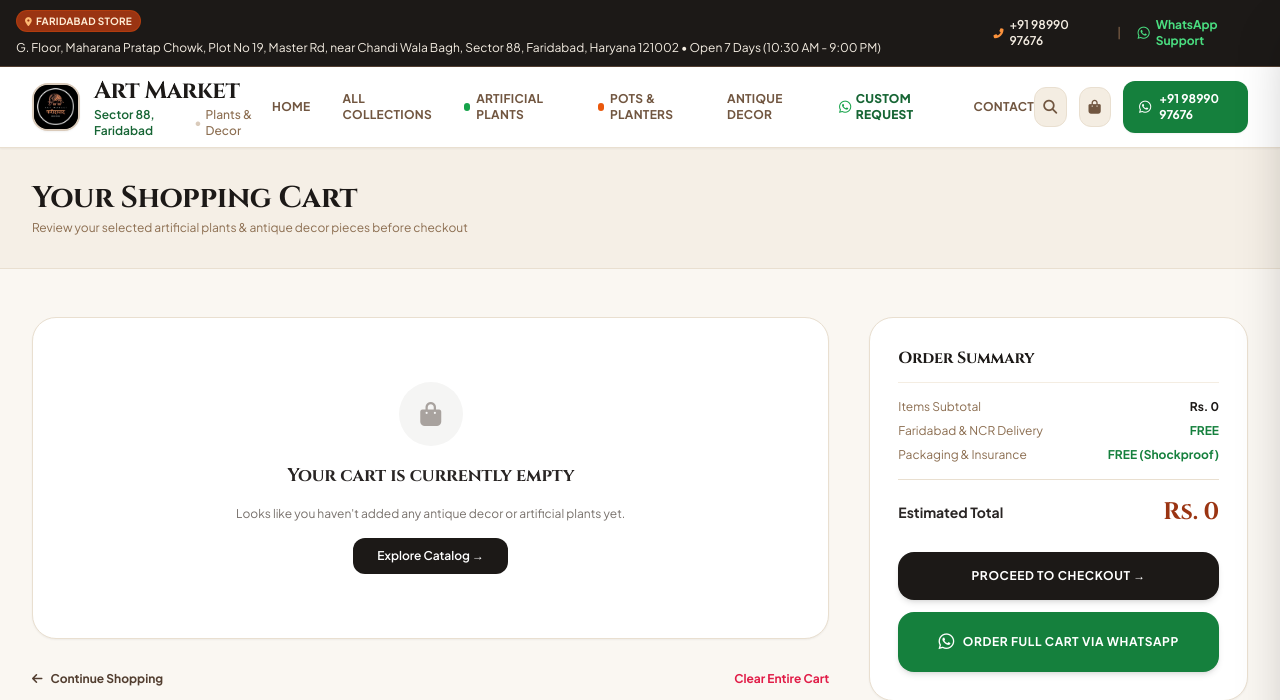
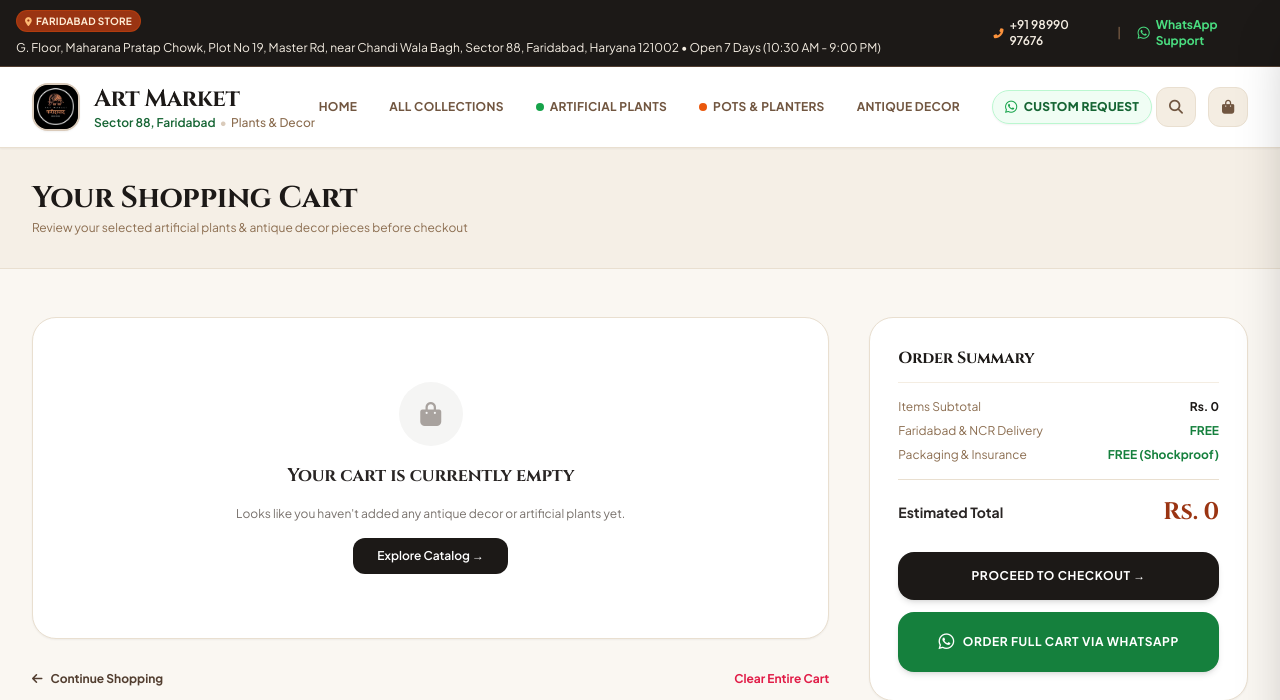
Before and after one commit to Kirti-Chaprana07/art-market-faridabad, a Django app: page /cart/ in a window 1280 px wide. Shown: the top 700 px of the page. Run offline with Django 5.2, Linux system fonts and the light colour scheme; some libraries are stand-ins or nearby versions; some web fonts are replaced.

Commit message:
Clean up header: remove Contact from navbar, keep Custom Request, and remove redundant WhatsApp number button

```diff
--- a/templates/base.html
+++ b/templates/base.html
@@ -140,9 +140,11 @@
                     <a href="{% url 'shop' %}?category=ceramic-pots-designer-planters" class="hover:text-terracotta-700 transition-colors py-1 flex items-center gap-1.5 {% if request.GET.category == 'ceramic-pots-designer-planters' %}text-terracotta-700 font-extrabold border-b-2 border-terracotta-700{% endif %}">
                         <span class="w-2 h-2 rounded-full bg-terracotta-600"></span> Pots &amp; Planters
                     </a>
-                    <a href="{% url 'shop' %}?category=antique-brass-heritage-decor" class="hover:text-terracotta-700 transition-colors py-1">Antique Decor</a>
-                    <a href="https://wa.me/{{ STORE_WHATSAPP }}?text=Hello%20Art%20Market%20Faridabad!%20I%20have%20a%20custom%20decor%20/%20plant%20requirement." target="_blank" class="hover:text-forest-700 text-forest-800 transition-colors py-1 font-extrabold flex items-center gap-1"><i class="fab fa-whatsapp text-sm text-forest-600"></i> Custom Request</a>
-                    <a href="{% url 'contact' %}" class="hover:text-terracotta-700 transition-colors py-1">Contact</a>
+                    <a href="{% url 'shop' %}?category=antique-brass-heritage-decor" class="hover:text-terracotta-700 transition-colors py-1 {% if request.GET.category == 'antique-brass-heritage-decor' %}text-terracotta-700 font-extrabold border-b-2 border-terracotta-700{% endif %}">Antique Decor</a>
+                    <a href="https://wa.me/{{ STORE_WHATSAPP }}?text=Hello%20Art%20Market%20Faridabad!%20I%20have%20a%20custom%20decor%20/%20plant%20requirement." target="_blank" class="hover:text-forest-700 text-forest-800 transition-colors py-1.5 px-3 rounded-full bg-forest-50 border border-forest-200 font-extrabold flex items-center gap-1.5 shadow-sm">
+                        <i class="fab fa-whatsapp text-sm text-forest-600"></i>
+                        <span>Custom Request</span>
+                    </a>
                 </nav>
 
                 <!-- HEADER ACTIONS -->
@@ -160,12 +162,6 @@
                             0
                         </span>
                     </button>
-
-                    <!-- Direct WhatsApp CTA with Phone Number -->
-                    <a href="https://wa.me/{{ STORE_WHATSAPP }}?text=Hello%20Art%20Market%20Faridabad!%20I%20am%20interested%20in%20your%20artificial%20plants%20and%20decor." target="_blank" class="hidden sm:inline-flex items-center gap-2 bg-forest-700 hover:bg-forest-800 text-white text-xs font-bold px-4 py-2.5 rounded-xl shadow-sm hover:shadow-md transition-all">
-                        <i class="fab fa-whatsapp text-sm"></i>
-                        <span>+91 98990 97676</span>
-                    </a>
 
                     <!-- Mobile Menu Trigger -->
                     <button id="mobileMenuBtn" class="lg:hidden w-10 h-10 rounded-xl bg-sand-100 text-walnut-800 flex items-center justify-center hover:bg-sand-200 transition-colors border border-sand-200">
```
